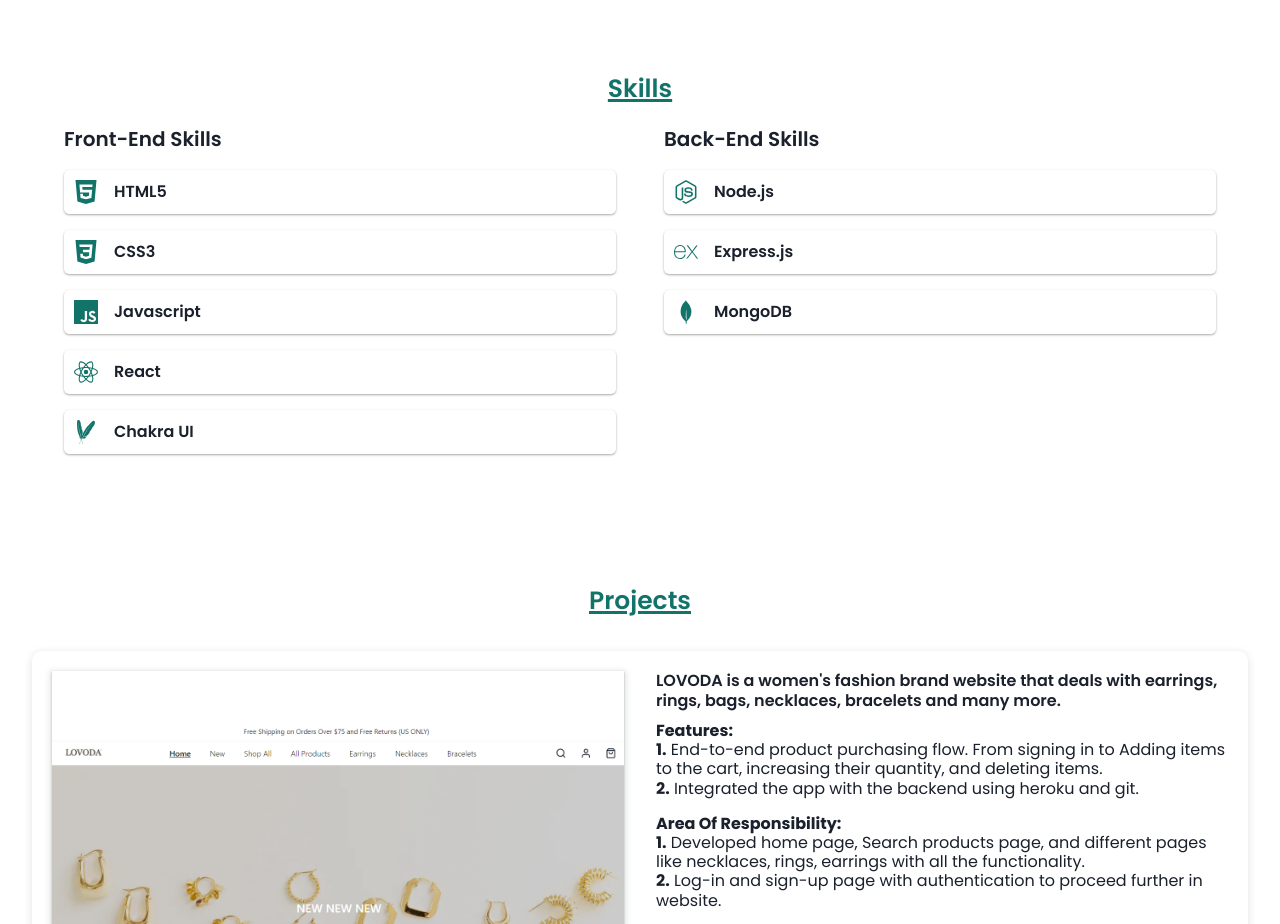
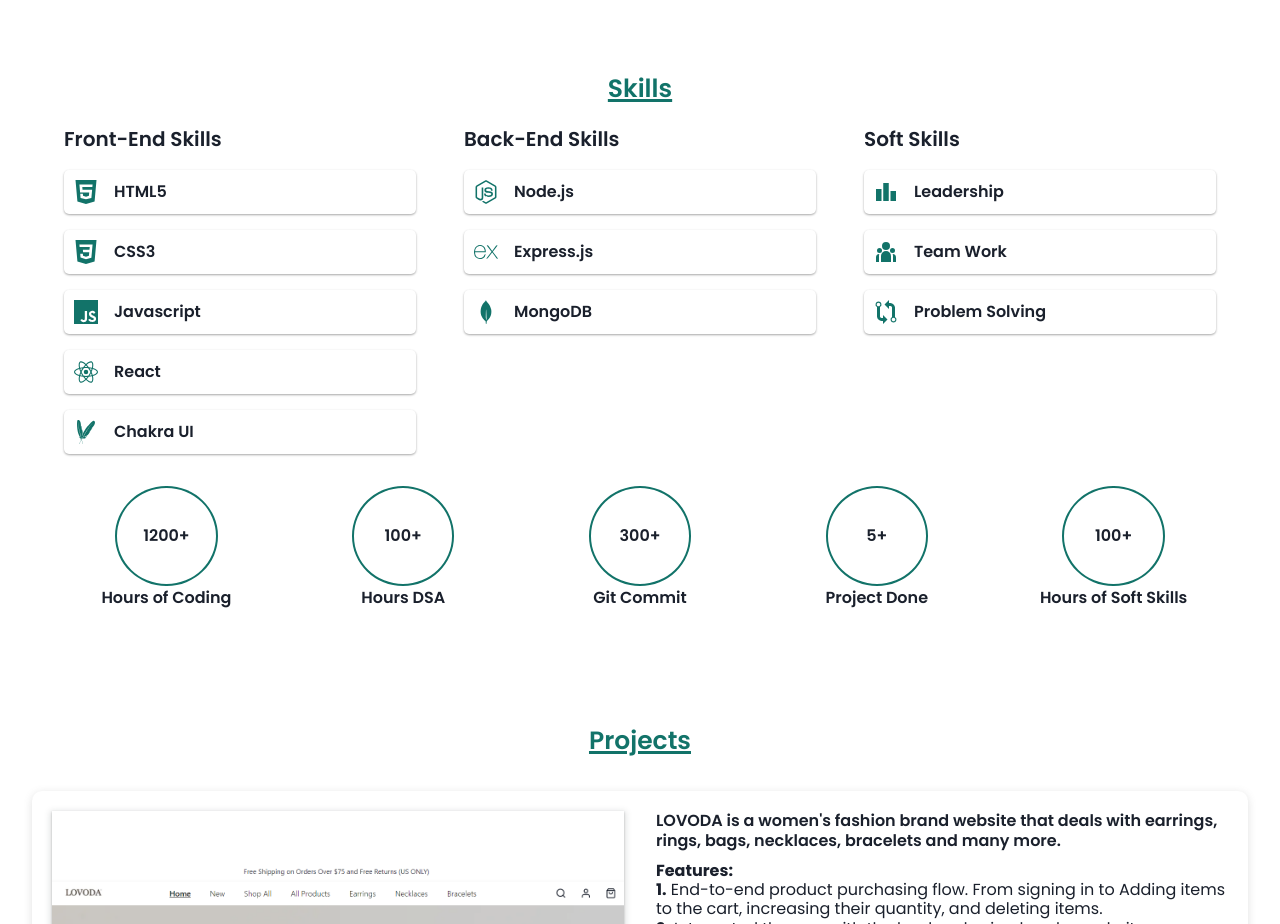
Before and after one commit to VijaySingh8650/VijaySingh8650.github.io, a React (Create React App) app: page / in a window 1280 px wide. Shown: the part 780-1704 px from the top of the page. Built offline with nearby package versions, Linux system fonts and the light colour scheme.

Commit message:
profolio

```diff
--- a/package.json
+++ b/package.json
@@ -11,6 +11,7 @@
     "@testing-library/react": "^13.4.0",
     "@testing-library/user-event": "^13.5.0",
     "framer-motion": "^7.3.2",
+    "github-calendar": "^2.3.1",
     "react": "^18.2.0",
     "react-anchor-link-smooth-scroll": "^1.0.12",
     "react-dom": "^18.2.0",
--- a/public/index.html
+++ b/public/index.html
@@ -9,6 +9,8 @@
       name="description"
       content="Web site created using create-react-app"
     />
+
+
     <link href="https://fonts.googleapis.com/css2?family=Poppins:wght@200;300;400;500;600;700&display=swap"
       rel="stylesheet">
     <link rel="apple-touch-icon" href="%PUBLIC_URL%/logo192.png" />
@@ -17,6 +19,7 @@
       user's mobile device or desktop. See https://developers.google.com/web/fundamentals/web-app-manifest/
     -->
     <link rel="manifest" href="%PUBLIC_URL%/manifest.json" />
+
     <!--
       Notice the use of %PUBLIC_URL% in the tags above.
       It will be replaced with the URL of the `public` folder during the build.
@@ -26,7 +29,7 @@
       work correctly both with client-side routing and a non-root public URL.
       Learn how to configure a non-root public URL by running `npm run build`.
     -->
-    <title>React App</title>
+    <title>Vijay's Resume</title>
   </head>
   <body>
     <noscript>You need to enable JavaScript to run this app.</noscript>
@@ -41,5 +44,7 @@
       To begin the development, run `npm start` or `yarn start`.
       To create a production bundle, use `npm run build` or `yarn build`.
     -->
+
+
   </body>
 </html>
--- a/src/App.js
+++ b/src/App.js
@@ -2,10 +2,12 @@
 import './App.css';
 import About from './Components/About';
 import Footer from './Components/Footer';
+import GithubCalendar from './Components/Calendar';
 import Home from './Components/Home';
 import Navbar from "./Components/Navbar"
 import Projects from './Components/Projects';
 import Skills from './Components/Skills';
+
 
 
 function App() {
@@ -16,6 +18,8 @@
       <Home />
       <About />
       <Skills />
+
+      {/* <GithubCalendar/> */}
       <Projects/>
       <Footer/>
 
--- /dev/null
+++ b/src/Components/Calendar.jsx
@@ -0,0 +1,15 @@
+import { Box } from "@chakra-ui/react";
+import GitHubCalendar  from "github-calendar";
+
+import React from 'react'
+
+export default function Calendar() {
+  return (
+    <Box>
+          <GitHubCalendar
+              username="VijaySingh8650"
+              year={new Date().getFullYear()}
+          />
+    </Box>
+  )
+}
--- a/src/Components/Footer.jsx
+++ b/src/Components/Footer.jsx
@@ -55,7 +55,7 @@
             </a>
 
           </Box>
-          <Text mb="1rem"> © 2022 copyright all right reserved </Text>
+          <Text mb="1rem" variant={["sm","base","md"]}> © 2022 copyright all right reserved </Text>
 
       </Box>
   )
--- a/src/Components/Skills.jsx
+++ b/src/Components/Skills.jsx
@@ -3,11 +3,15 @@
 import styles from "./skills.module.css";
 import { SiHtml5, SiCss3, SiJavascript, SiReact, SiApachemaven, SiExpress, SiMongodb } from 'react-icons/si';
 import { FaNodeJs } from "react-icons/fa";
+import { MdLeaderboard } from "react-icons/md";
+import { RiTeamFill} from "react-icons/ri";
+import { GoGitCompare} from "react-icons/go";
+import Static from './Static';
 export default function Skills() {
   return (
     <Box id="skills" className={styles.container}>
           <Text color="#127369" className={styles.skills}>Skills</Text>
-          <SimpleGrid columns={[1,1,2]} gap="3rem" m="0 4rem">
+          <SimpleGrid columns={[1,2,3]} gap="3rem" m="0 4rem">
               <Box>
 
                   <Text  className={styles.title}>Front-End Skills</Text>
@@ -43,7 +47,31 @@
                    </Box>
 
               </Box>
+
+
+
+
+
+
+
+
+
+              <Box>
+
+                  <Text className={styles.title}>Soft Skills</Text>
+                   <Box className={styles.box}>
+                      <MdLeaderboard className={styles.icon}/> <Text className={styles.text}   variant={["sm","base","md"]}>Leadership</Text>
+                   </Box>
+                   <Box className={styles.box}>
+                      <RiTeamFill className={styles.icon}/> <Text className={styles.text}  variant={["sm","base","md"]}>Team Work</Text>
+                   </Box>
+                   <Box className={styles.box}>
+                      <GoGitCompare className={styles.icon}/> <Text className={styles.text}  variant={["sm","base","md"]}>Problem Solving</Text>
+                   </Box>
+
+              </Box>
           </SimpleGrid>
+          <Static/>
 
     </Box>
   )
--- /dev/null
+++ b/src/Components/Static.jsx
@@ -0,0 +1,31 @@
+import { Box, SimpleGrid, Text } from '@chakra-ui/react'
+import React from 'react'
+import styles  from "./static.module.css"
+
+export default function Static() {
+  return (
+    <SimpleGrid columns={["1","2","5"]} className={styles.container} gap="2rem">
+          <Box className={styles.cont}>
+             <Box className={styles.box}><Text variant={["sm","base","md"]} className={styles.text}>1200+</Text></Box>
+             <Text variant={["sm","base","md"]} className={styles.text}>Hours of Coding</Text>
+          </Box>
+          <Box className={styles.cont}>
+             <Box className={styles.box}><Text variant={["sm","base","md"]} className={styles.text}>100+</Text></Box>
+             <Text variant={["sm","base","md"]} className={styles.text}>Hours DSA</Text>
+          </Box>
+          <Box className={styles.cont}>
+             <Box className={styles.box}><Text variant={["sm","base","md"]} className={styles.text}>300+</Text></Box>
+             <Text variant={["sm","base","md"]} className={styles.text}>Git Commit</Text>
+          </Box>
+          <Box className={styles.cont}>
+             <Box className={styles.box}><Text variant={["sm","base","md"]} className={styles.text}>5+</Text></Box>
+             <Text variant={["sm","base","md"]} className={styles.text}>Project Done</Text>
+          </Box>
+          <Box className={styles.cont}>
+             <Box className={styles.box}><Text variant={["sm","base","md"]} className={styles.text}>100+</Text></Box>
+             <Text variant={["sm","base","md"]} className={styles.text}>Hours of Soft Skills</Text>
+          </Box>
+
+    </SimpleGrid>
+  )
+}
--- /dev/null
+++ b/src/Components/static.module.css
@@ -0,0 +1,21 @@
+.box{
+    height:100px;
+    width: 50%;
+    border-radius: 50%;
+    border: 2px solid #127369;
+        display: flex;
+        align-items: center;
+        justify-content: center;
+}
+.container{
+    margin: 1rem 4rem 0 4rem;
+}
+.cont{
+    display: flex;
+    flex-direction: column;
+    justify-content: center;
+    align-items: center;
+}
+.text {
+    font-weight: 600;
+}
```
Also changed, not shown: 1 other file (tests, documents, lock files or other folders).
